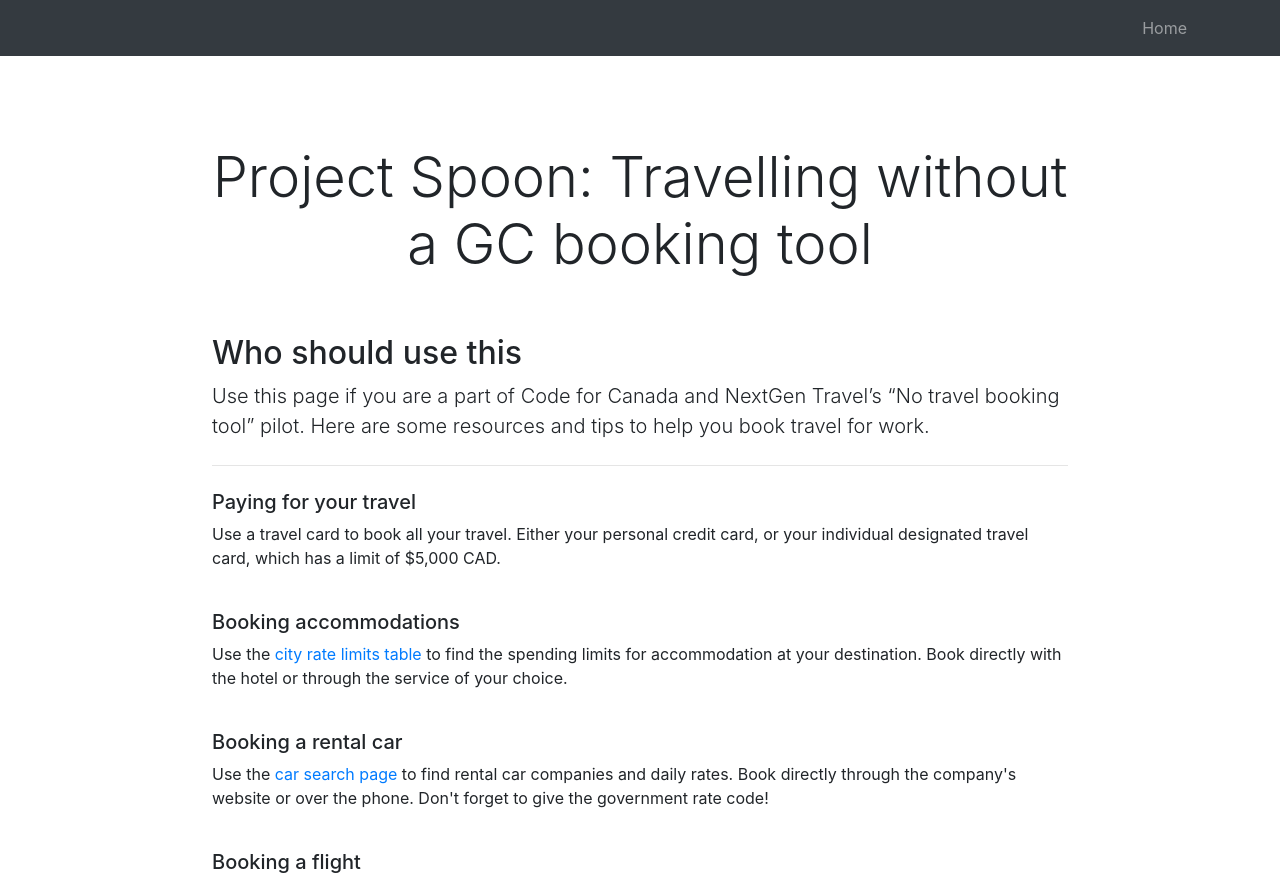
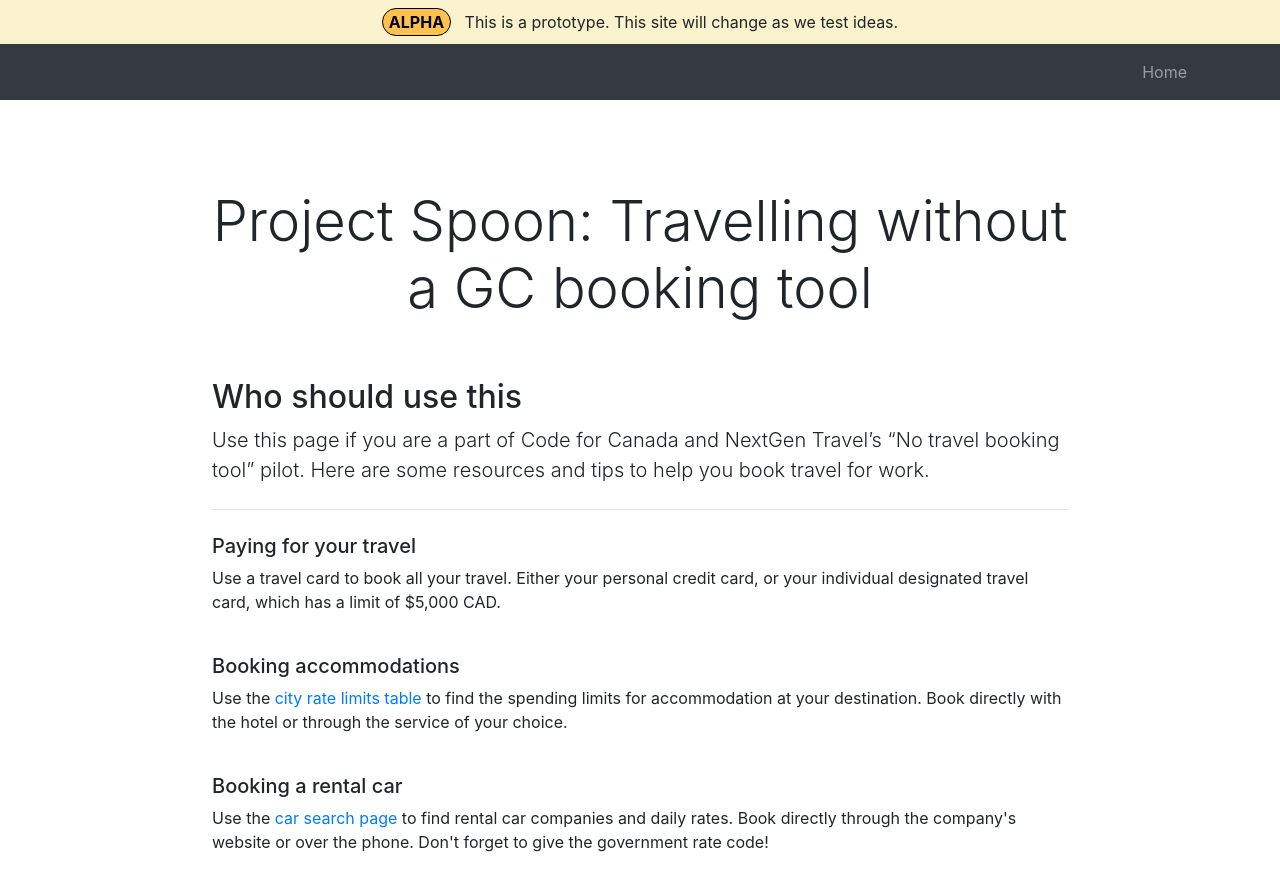
Before and after one commit to nextgentravel/project-spoon, a plain HTML site: page index.html in a window 1280 px wide. Shown: the top 877 px of the page. Drawn offline with nearby package versions, Linux system fonts and the light colour scheme.

Commit message:
Add ALPHA banner + add link to Lanyon (commented)

```diff
--- a/index.html
+++ b/index.html
@@ -28,8 +28,15 @@
 
     <div id="vapp">
 
-        <!-- TODO(mkewins): Add ALPHA banner -->
-        <!-- (ALPHA) This is a prototype. This site will change as we test ideas. -->
+        <!-- ALPHA Banner -->
+        <div class="" style="background-color: #FAF2CC; text-align: center;">
+            <div class="container py-2">
+                <button
+                    style="background: #FEC04F; border: 1px solid #000000; border-radius: 20px;"><strong>ALPHA</strong></button>
+                <span>&nbsp;&nbsp;This is a prototype. This site will change as we test ideas.</span>
+            </div>
+        </div>
+        <!-- End ALPHA Banner -->
 
         <!-- Navigation -->
         <nav class="navbar navbar-expand-lg navbar-dark bg-dark static-top">
@@ -85,7 +92,10 @@
                             <!-- TODO(mkewins): Find policy, flesh out.
                             <br />
                             <br />
-                            You should book at hotels that are something something.-->
+                            You should book at hotels that are something something.
+
+                            You can also search for hotels with negotiated rates in the <a href="https://hoteldirectory.lanyon.com/Directory_Search_Results.aspx" target="_blank">Government of Canada Accommodation Directory</a>.
+                            -->
                             Book directly with the hotel or through the service of your choice.
                         </p>
                         <br />
```
